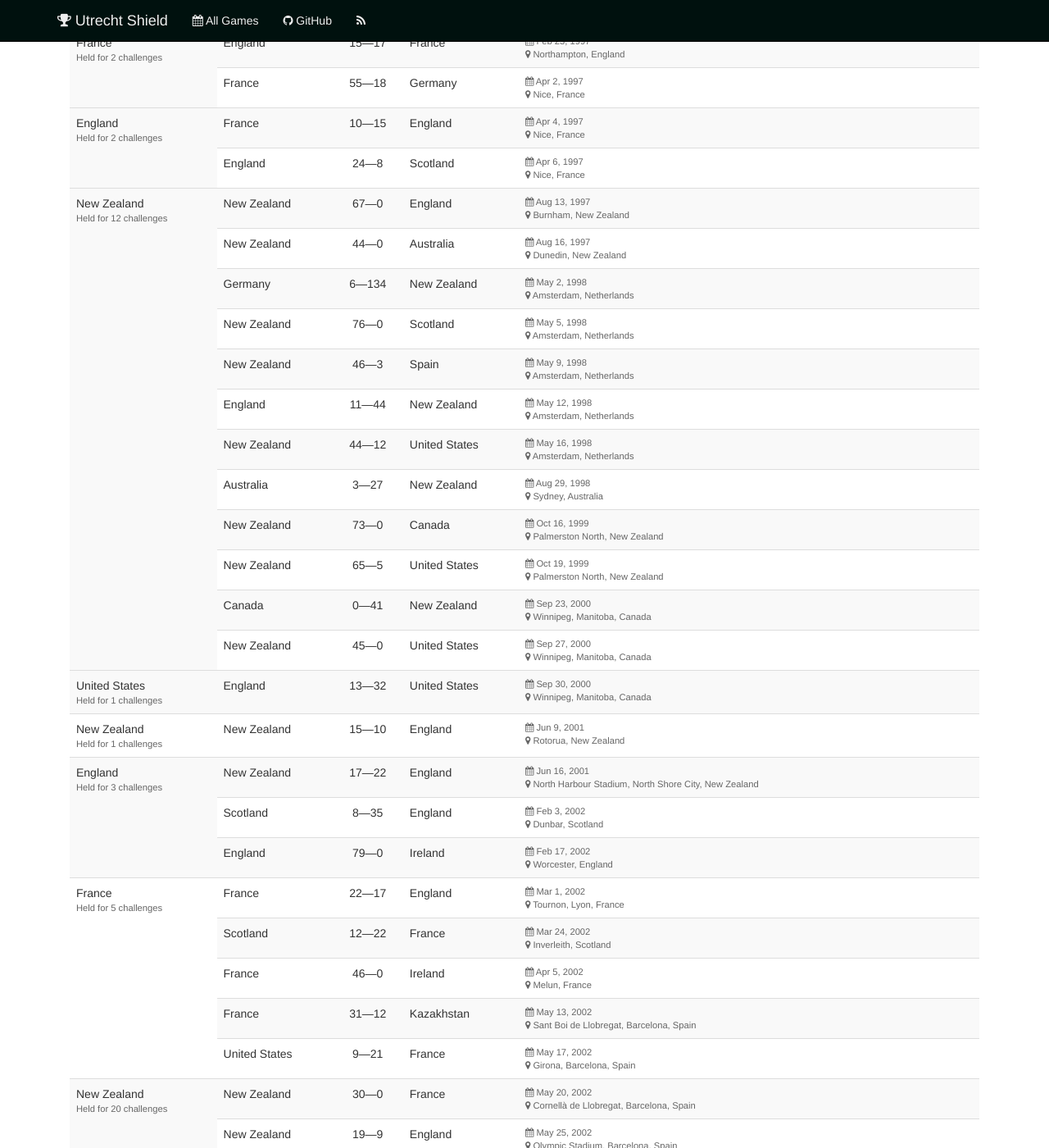
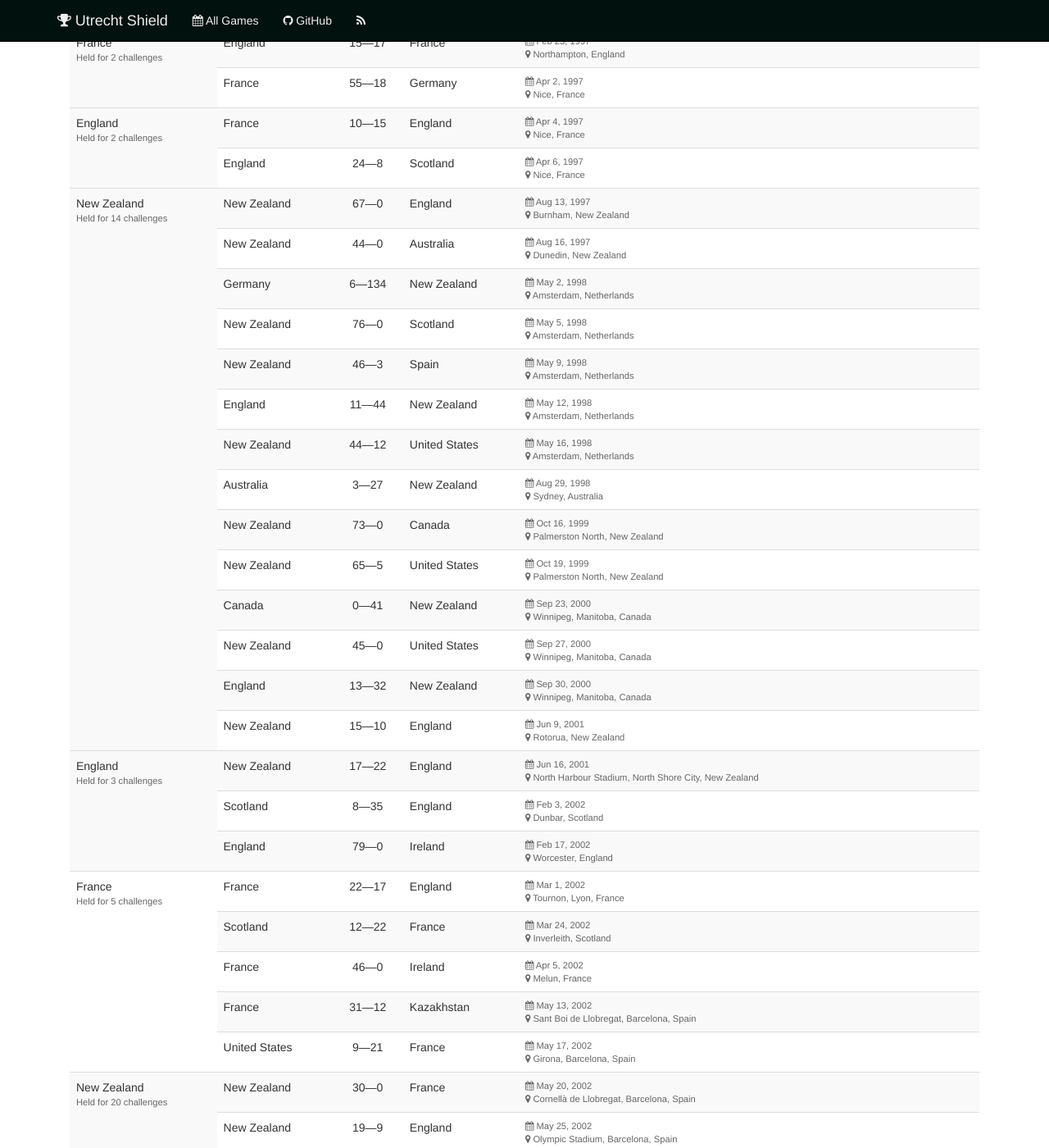
Before and after one commit to mattgrande/utrecht-shield, a Jekyll site: the page built from events.html, in a window 1280 px wide and 1400 px high, scrolled down 2184 px. Shown: the whole window at 82% size. Built offline with Jekyll 4.4.1, drawn with Linux system fonts in a browser that asks for light colours; nearby versions of some CDN libraries; a style sheet for code colours, icons or effects is not loaded.

Commit message:
Fix Canada Cup games outcome (thanks to sammo from T2Rugby!)

```diff
--- a/_posts/1997-08-13-New Zealand-v-England.md
+++ b/_posts/1997-08-13-New Zealand-v-England.md
@@ -6,6 +6,6 @@ away: England
 home_score: 67
 away_score: 0
 changed_hands: true
-held_for: 12
+held_for: 14
 held_by: New Zealand
 ---
--- a/_posts/2000-09-30-England-v-United States.md
+++ b/_posts/2000-09-30-England-v-New Zealand.md
@@ -2,10 +2,7 @@
 layout: event
 location: Winnipeg, Manitoba, Canada
 home: England
-away: United States
+away: New Zealand
 home_score: 13
 away_score: 32
-changed_hands: true
-held_for: 1
-held_by: United States
 ---
--- a/_posts/2001-06-09-New Zealand-v-England.md
+++ b/_posts/2001-06-09-New Zealand-v-England.md
@@ -5,7 +5,4 @@ home: New Zealand
 away: England
 home_score: 15
 away_score: 10
-changed_hands: true
-held_for: 1
-held_by: New Zealand
 ---
--- a/matches.csv
+++ b/matches.csv
@@ -54,7 +54,7 @@ New Zealand,73,0,Canada,1999-10-16,Triangular '99,"Palmerston North, New Zealand
 New Zealand,65,5,United States,1999-10-19,Triangular '99,"Palmerston North, New Zealand"
 Canada,0,41,New Zealand,2000-09-23,2000 Canada Cup,"Winnipeg, Manitoba, Canada"
 New Zealand,45,0,United States,2000-09-27,2000 Canada Cup,"Winnipeg, Manitoba, Canada"
-England,13,32,United States,2000-09-30,2000 Canada Cup,"Winnipeg, Manitoba, Canada"
+England,13,32,New Zealand,2000-09-30,2000 Canada Cup,"Winnipeg, Manitoba, Canada"
 New Zealand,15,10,England,2001-06-09,,"Rotorua, New Zealand"
 New Zealand,17,22,England,2001-06-16,,"North Harbour Stadium, North Shore City, New Zealand"
 Scotland,8,35,England,2002-02-03,2002 Women's Six Nations,"Dunbar, Scotland"
```
